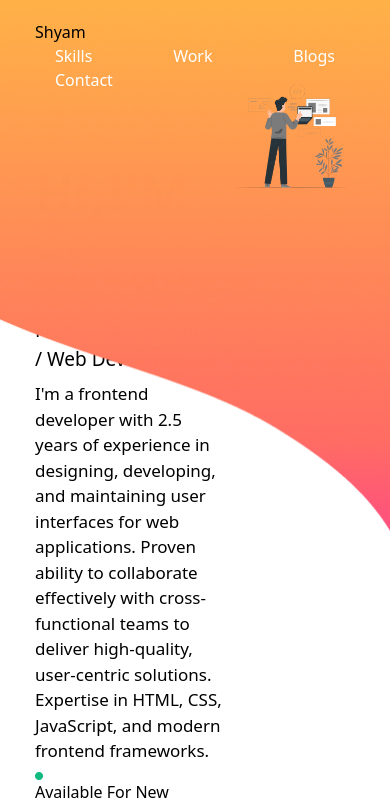
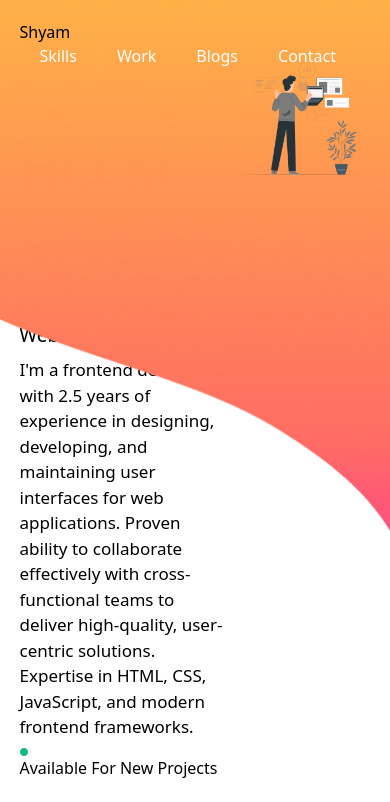
Before and after one commit to Shyam1806/FrontEnd-Portfolio, a Next.js app: page / in a window 390 px wide. Shown: the top 802 px of the page. Built offline with nearby package versions, Linux system fonts and the light colour scheme; grey boxes are pictures that could not be loaded.

Commit message:
"container value"

```diff
--- a/src/app/globals.css
+++ b/src/app/globals.css
@@ -48,3 +48,8 @@ a{
   position: relative;
     z-index: 99;
 } */
+@media screen and (max-width:767px) and (min-width:320px) {
+  .container{
+    max-width: inherit !important;
+  }
+}
```
